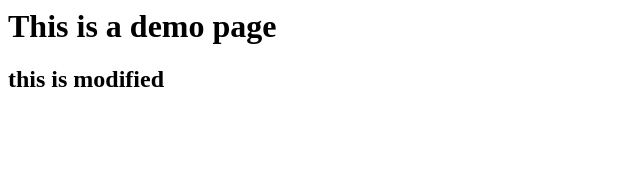
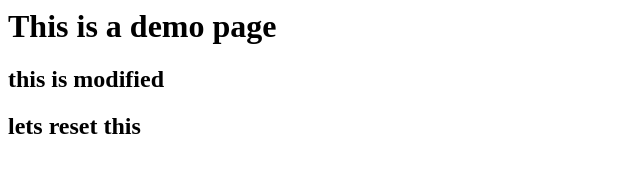
Before and after one commit to PaarasVerma/github_training, a plain HTML site: page index.html in a window 1280 px wide. Shown: the whole page, without its empty margins (0-640 px from the left). Drawn offline with Linux system fonts and the light colour scheme.

Commit message:
reset changes

```diff
--- a/index.html
+++ b/index.html
@@ -3,5 +3,6 @@
 <body>
 	<h1>This is a demo page</h1>
 	<h2>this is modified<h2>
+			lets reset this
 </body>
 </html>
```
